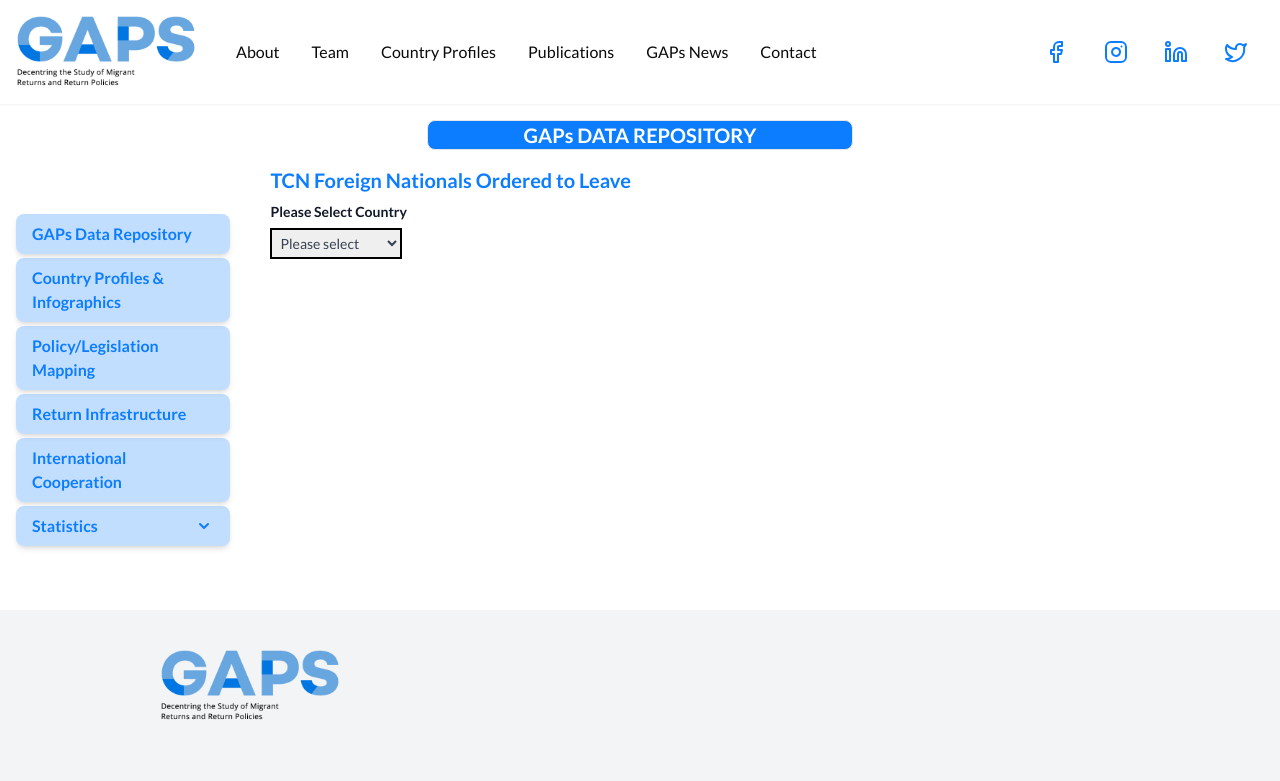
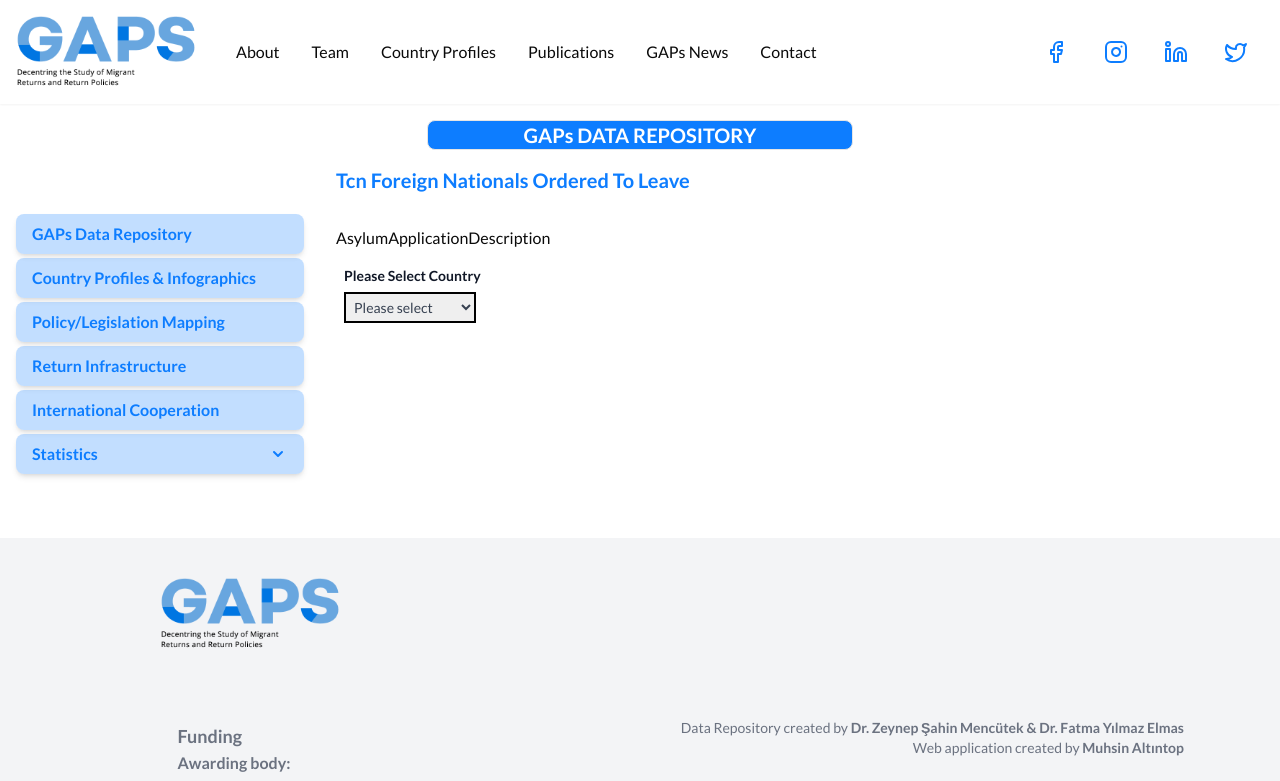
Before and after one commit to muhsinaltintop/gap-project, a Next.js app: page /statistics/tcn-foreign-nationals-ordered-to-leave in a window 1280 px wide. Shown: the top 781 px of the page. Built offline with nearby package versions, Linux system fonts and the light colour scheme.

Commit message:
working on statistic page

```diff
--- /dev/null
+++ b/app/_components/_atoms/Description.jsx
@@ -0,0 +1,9 @@
+import React from 'react'
+
+const Description = () => {
+  return (
+    <div>Description</div>
+  )
+}
+
+export default Description
--- /dev/null
+++ b/app/statistics/layout.jsx
@@ -0,0 +1,22 @@
+"use client"
+import { usePathname } from "next/navigation";
+import PageTitle from "../_components/_atoms/PageTitle";
+import PlainText from "../_components/_atoms/PlainText";
+import {stockOfIrregularMigrants, AsylumApplicationDescription} from '../../public/_mocks_/statisticDescriptions'
+
+export default function StatisticsLayout({ children }) {
+    const pathName = usePathname();
+    const title = pathName.replace('/statistics/', '').replace(/-/g, ' ').replace(/\b\w/g, (char) => char.toUpperCase())
+
+
+
+    return (
+      <div>
+        <div className="ml-4 mb-8">
+        <PageTitle title={title}/>
+        </div>
+        <div className="ml-4 mb-4"><PlainText text={AsylumApplicationDescription}/></div>
+        <div>{children}</div>
+      </div>
+    );
+  }
--- a/app/statistics/returns-by-citizenship/page.jsx
+++ b/app/statistics/returns-by-citizenship/page.jsx
@@ -64,7 +64,7 @@ const Page = () => {
       {countryCode && selectedYear && !loading && !error && (
         <div>
           {
-            data.length > 0 ? <ChartComponent data={data} title={`Return by Citizenship - ${countryCode === "gr" ? "Greece" : countryCode === "ge" ? "Germany" : "Country Name"}`}/> : ""
+            data.length > 0 ? <ChartComponent data={data} title={`${countryCode === "gr" ? "Greece" : countryCode === "ge" ? "Germany" : "Country Name"}`}/> : ""
           }
         </div>
       )}
--- a/app/statistics/returns-by-type/page.jsx
+++ b/app/statistics/returns-by-type/page.jsx
@@ -113,8 +113,7 @@ const Page = () => {
 
   return (
     <div className="w-full mx-6">
-      <PageTitle title="Return Type of TCN/Foreign Nationals Ordered to Leave"/>
-      <div className="mt-2">
+
         <SelectCountryComponent country={countryCode} onCountryChange={handleCountryChange} countries={tcnCountries} />
         {loading && <p>Loading data...</p>}
         {error && <p>Error fetching data</p>}
@@ -123,7 +122,7 @@ const Page = () => {
             {data.length > 0 ? <DataTable mergedData={data} /> : <p>No data available</p>}
           </div>
         )}
-      </div>
+
     </div>
   );
 };
--- a/app/statistics/tcn-foreign-nationals-ordered-to-leave/page.jsx
+++ b/app/statistics/tcn-foreign-nationals-ordered-to-leave/page.jsx
@@ -123,9 +123,7 @@ const Page = () => {
   }, [countryCode]);
 
   return (
-    <div className="w-full mx-6">
-      <PageTitle title="TCN Foreign Nationals Ordered to Leave"/>
-      <div className="mt-2">
+      <div className="w-full mx-6">
         <SelectCountryComponent country={countryCode} onCountryChange={handleCountryChange} countries={tcnCountries} />
         {loading && <p>Loading data...</p>}
         {error && <p>Error fetching data</p>}
@@ -135,7 +133,6 @@ const Page = () => {
           </div>
         )}
       </div>
-    </div>
   );
 };
 
--- /dev/null
+++ b/public/_mocks_/statisticDescriptions.jsx
@@ -0,0 +1,15 @@
+import React from 'react'
+
+export const stockOfIrregularMigrants = (
+    <div>stockOfIrregularMigrants</div>
+  )
+
+export const AsylumApplicationDescription = (
+
+      <div>AsylumApplicationDescription</div>
+)
+
+
+export const EntryRefusalDescription = (
+      <div>EntryRefusalDescription</div>
+)
```
